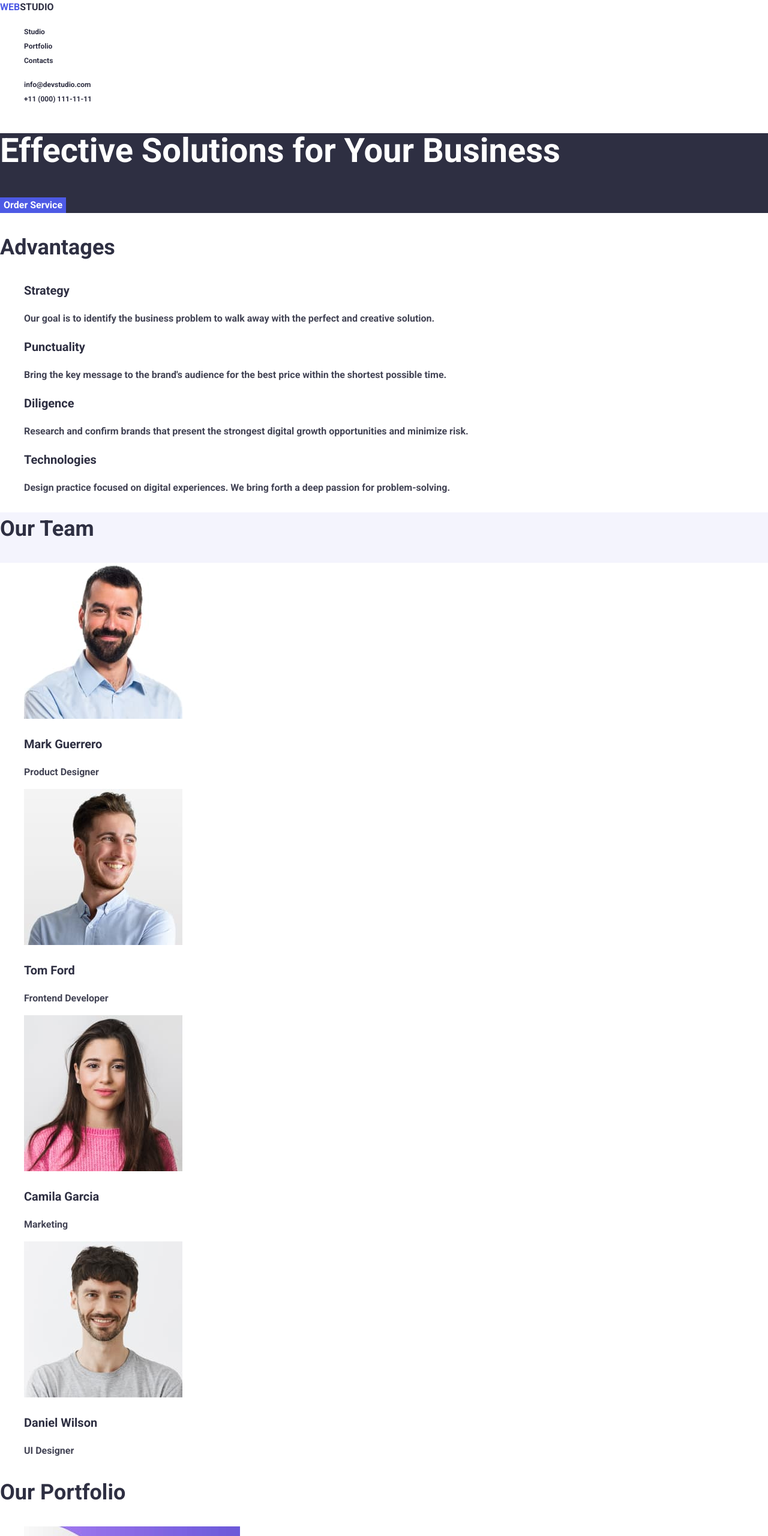
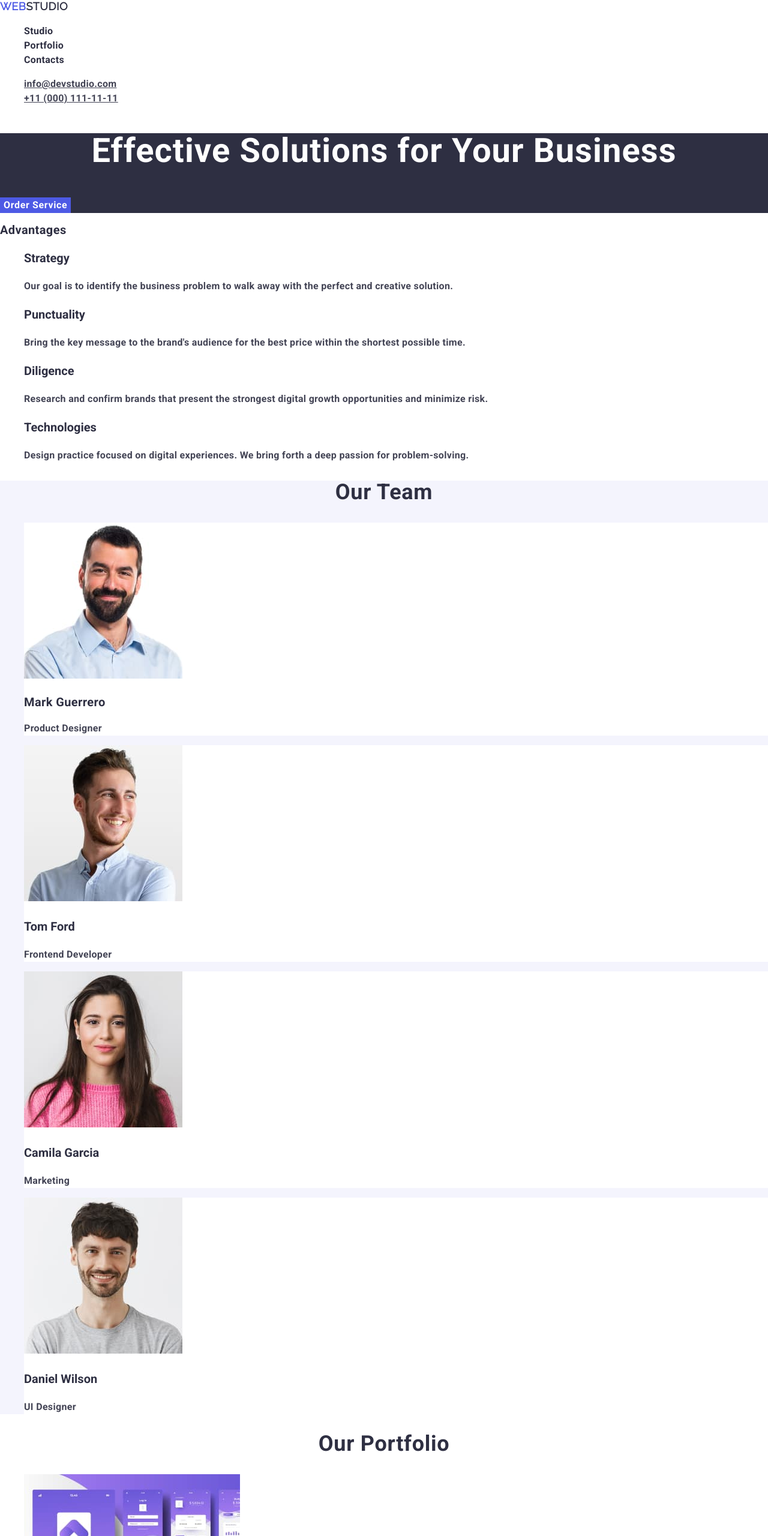
Before and after one commit to MaxRebryk/goit-markup-hw-02, a plain HTML site: page index.html in a window 1280 px wide. Shown: the top 2560 px of the page at 60% size. Drawn offline with nearby package versions, Linux system fonts and the light colour scheme; files whose address does not match are found by name.

Commit message:
repaired

```diff
--- a/css/styles.css
+++ b/css/styles.css
@@ -1,9 +1,11 @@
 body{
     font-family: "Roboto", sans-serif, "Arial", sans-serif;
+    font-weight: 400;
     font-size: 16px;
     line-height: 1.5;
     letter-spacing: 2%;
     color: #434455;
+    background-color: #FFFFFF
 }
 header{
     border: 1px;
@@ -11,20 +13,6 @@ header{
 }
 ul{
     list-style: none;
-}
-
-h1{
-    font-weight: 700;
-    font-size: 56px;
-    line-height: 1.07;
-    letter-spacing: 2%;
-}
-
-h2{
-    font-weight: 700;
-    font-size: 36px;
-    letter-spacing: 2%;
-    color: #2E2F42;
 }
 
 h3 {
@@ -36,35 +24,59 @@ h3 {
 
 .logo{
     text-decoration: none;
-    color: #2E2F42;
+    color: #4d5ae5;
     text-transform: uppercase;
+    font-family: "Raleway", sans-serif;
+    font-weight: 700;
+    font-size: 18px;
+    line-height: 1.17;
+    letter-spacing: 0.03em
 
 }
 
 .logo:hover{
-    color: currentColor;
+    color: #4d5ae5;
 }
 
-.web{
-    color: #4D5AE5;
+.studio-logo{
+    color: #2e2f42;
 }
 
-.web:hover{
-    color: #4D5AE5;
+.studio-logo:hover{
+    color: #2e2f42;
 }
 
 .link{
     text-decoration: none;
     color: #2E2F42;
-    font-size: 12px;
-    line-height: 1.333;
-    letter-spacing: 4%;
-    font-style: normal;
+    font-size: 16px;
+    line-height: 1.5;
+    letter-spacing: 0.02em;
+    font-weight: 500;
 
 }
 
 .link:hover, :focus{
     text-decoration: none;
+    color: #404BBF;
+}
+
+.address-contacts{
+    font-style: normal;
+}
+
+.contacts-item{
+    font-size: 16px;
+    line-height: 1.5;
+    letter-spacing: 0.02em;
+    color: #434455;
+}
+
+.contacts-item:hover{
+    color:#404BBF;
+}
+
+.contacts-item:focus{
     color: #404BBF;
 }
 
@@ -92,18 +104,48 @@ h3 {
     background-color: #2E2F42;
 }
 
+.first-header{
+    font-weight: 700;
+    font-size: 56px;
+    line-height: 1.07;
+    letter-spacing: 0.02em;
+    text-align: center;
+}
+
 .button-order{
     background-color: #4D5AE5;
     color: #FFFFFF;
     cursor: pointer;
     border: 0px;
     font-size: 16px;
+    font-family: "Roboto", sans-serif;
+    font-weight: 500;
     line-height: 1.5;
-    letter-spacing: 4%;
+    letter-spacing: 0.04em;
 }
 
 .button-order:hover{
     background-color: #404BBF;
+}
+
+.button-order:focus {
+    background-color: #404BBF;
+}
+
+.advantages-header {
+    font-weight: 500;
+    font-size: 20px;
+    letter-spacing: 0.02em;
+    color: #2E2F42;
+    line-height: 1.2;
+}
+
+.advantages-text{
+    font-weight: 500;
+    font-size: 16px;
+    line-height: 1.5;
+    letter-spacing: 0.02em;
+    color: #434455;
 }
 
 .team{
@@ -116,21 +158,85 @@ h3 {
     border-color: #E7E9FC;
 }
 
-footer{
+.team-header{
+    font-size: 36px;
+    letter-spacing: 0.02em;
+    color: #2E2F42;
+    line-height: 1.11;
+    text-align: center;
+    text-transform: capitalize;
+}
+
+.team-names{
+    font-weight: 500;
+    font-size: 20px;
+    letter-spacing: 0.02em;
+    color: #2E2F42;
+    line-height: 1.2;
+}
+
+.team-text{
+    font-weight: 500;
+    font-size: 16px;
+    line-height: 1.5;
+    letter-spacing: 0.02em;
+    color: #434455;
+}
+
+.portfolio-header{
+    font-size: 36px;
+    letter-spacing: 0.02em;
+    color: #2E2F42;
+    line-height: 1.11;
+    text-align: center;
+    text-transform: capitalize;
+}
+
+.portfolio-names{
+    font-weight: 500;
+    font-size: 20px;
+    letter-spacing: 0.02em;
+    color: #2E2F42;
+    line-height: 1.2;
+}
+
+.portfolio-text{
+    font-weight: 500;
+    font-size: 16px;
+    line-height: 1.5;
+    letter-spacing: 0.02em;
+    color: #434455;
+}
+
+.footer{
     background-color: #2E2F42;
 }
 
 .footer-text{
     color: #F4F4FD;
+    font-weight: 500;
+    font-size: 16px;
+    line-height: 1.5;
+    letter-spacing: 0.02em;
+
 }
 
 .logo-footer {
     text-decoration: none;
-    color: #F4F4FD;
+    color: #4d5ae5;
     text-transform: uppercase;
+    font-family: "Raleway", sans-serif;
+    font-weight: 700;
+    font-size: 18px;
+     line-height: 1.17;
+    letter-spacing: 0.03em
 
 }
 
 .logo-footer:hover {
+    color: #4d5ae5;
+}
+
+.studio-logo-footer{
     color: #F4F4FD;
 }
--- a/index.html
+++ b/index.html
@@ -12,6 +12,12 @@
       href="https://fonts.googleapis.com/css2?family=Roboto:ital,wght@0,700;1,700&display=swap"
       rel="stylesheet"
     />
+    <link rel="preconnect" href="https://fonts.googleapis.com" />
+    <link rel="preconnect" href="https://fonts.gstatic.com" crossorigin />
+    <link
+      href="https://fonts.googleapis.com/css2?family=Raleway&family=Roboto:ital,wght@0,700;1,700&display=swap"
+      rel="stylesheet"
+    />
     <meta charset="UTF-8" />
     <meta name="viewport" content="width=device-width, initial-scale=1.0" />
     <title>Webstudio</title>
@@ -23,28 +29,30 @@
         <!-- Logo -->
 
         <a class="logo" href="./index.html"
-          ><span class="web">Web</span>Studio</a
+          >Web<span class="studio-logo">Studio</span></a
         >
 
         <!-- Navigation -->
 
         <ul class="navigate">
-          <li><a class="studio" href="">Studio</a></li>
+          <li><a class="link" href="./index.html">Studio</a></li>
           <li><a class="link" href="">Portfolio</a></li>
           <li><a class="link" href="">Contacts</a></li>
         </ul>
       </nav>
-      <address>
+      <address class="address-contacts">
         <!-- Contact -->
 
         <ul>
           <li>
-            <a class="link" href="mailto:info@devstudio.com"
+            <a class="contacts-item" href="mailto:info@devstudio.com"
               >info@devstudio.com</a
             >
           </li>
           <li>
-            <a class="link" href="tel:+110001111111">+11 (000) 111-11-11</a>
+            <a class="contacts-item" href="tel:+110001111111"
+              >+11 (000) 111-11-11</a
+            >
           </li>
         </ul>
       </address>
@@ -54,39 +62,39 @@
       <!-- Section with button -->
 
       <section class="first">
-        <h1>Effective Solutions for Your Business</h1>
+        <h1 class="first-header">Effective Solutions for Your Business</h1>
         <button type="button" class="button-order">Order Service</button>
       </section>
 
       <!-- Section with text -->
 
       <section>
-        <h2>Advantages</h2>
+        <h2 class="advantages-header">Advantages</h2>
         <ul>
           <li>
             <h3>Strategy</h3>
-            <p>
+            <p class="advantages-text">
               Our goal is to identify the business problem to walk away with the
               perfect and creative solution.
             </p>
           </li>
           <li>
             <h3>Punctuality</h3>
-            <p>
+            <p class="advantages-text">
               Bring the key message to the brand's audience for the best price
               within the shortest possible time.
             </p>
           </li>
           <li>
             <h3>Diligence</h3>
-            <p>
+            <p class="advantages-text">
               Research and confirm brands that present the strongest digital
               growth opportunities and minimize risk.
             </p>
           </li>
           <li>
             <h3>Technologies</h3>
-            <p>
+            <p class="advantages-text">
               Design practice focused on digital experiences. We bring forth a
               deep passion for problem-solving.
             </p>
@@ -97,19 +105,19 @@
       <!-- Section with team-photo -->
 
       <section class="team">
-        <h2>Our Team</h2>
-        <ul class="team-cards">
-          <li>
+        <h2 class="team-header">Our Team</h2>
+        <ul>
+          <li class="team-cards">
             <img
               src="./images/1.jpg"
               height="260"
               width="264"
               alt="man with beard"
             />
-            <h3>Mark Guerrero</h3>
-            <p>Product Designer</p>
+            <h3 class="team-names">Mark Guerrero</h3>
+            <p class="team-text">Product Designer</p>
           </li>
-          <li>
+          <li class="team-cards">
             <img
               src="./images/2.jpg"
               height="260"
@@ -117,9 +125,9 @@
               alt="happy man"
             />
             <h3>Tom Ford</h3>
-            <p>Frontend Developer</p>
+            <p class="team-text">Frontend Developer</p>
           </li>
-          <li>
+          <li class="team-cards">
             <img
               src="./images/3.jpg"
               height="260"
@@ -127,9 +135,9 @@
               alt="cute women"
             />
             <h3>Camila Garcia</h3>
-            <p>Marketing</p>
-          </li>
-          <li>
+            <p class="team-text">Marketing</p>
+          </li class="team-cards">
+          <li class="team-cards">
             <img
               src="./images/4.jpg"
               height="260"
@@ -137,7 +145,7 @@
               alt="smiling man"
             />
             <h3>Daniel Wilson</h3>
-            <p>UI Designer</p>
+            <p class="team-text">UI Designer</p>
           </li>
         </ul>
       </section>
@@ -146,7 +154,7 @@
     <!-- Portfolio -->
 
     <section>
-      <h2>Our Portfolio</h2>
+      <h2 class="portfolio-header">Our Portfolio</h2>
       <ul>
         <li>
           <img
@@ -155,8 +163,8 @@
             width="360"
             alt="banking app"
           />
-          <h3>Banking App</h3>
-          <p>App</p>
+          <h3 class="portfolio-names">Banking App</h3>
+          <p class="portfolio-text">App</p>
         </li>
         <li>
           <img
@@ -165,8 +173,8 @@
             width="360"
             alt="payment"
           />
-          <h3>Cashless Payment</h3>
-          <p>Marketing</p>
+          <h3 class="portfolio-names">Cashless Payment</h3>
+          <p class="portfolio-text">Marketing</p>
         </li>
         <li>
           <img
@@ -175,12 +183,12 @@
             width="360"
             alt="laptop and phone"
           />
-          <h3>Meditation App</h3>
-          <p>App</p>
+          <h3 class="portfolio-names">Meditation App</h3>
+          <p class="portfolio-text">App</p>
         </li>
         <li>
           <img src="./images/taxi.jpg" height="300" width="360" alt="car" />
-          <h3>Taxi Service</h3>
+          <h3 class="portfolio-names">Taxi Service</h3>
           <p>Marketing</p>
         </li>
         <li>
@@ -190,8 +198,8 @@
             width="360"
             alt="lockscreen"
           />
-          <h3>Screen Illustrations</h3>
-          <p>Design</p>
+          <h3 class="portfolio-names">Screen Illustrations</h3>
+          <p class="portfolio-text">Design</p>
         </li>
         <li>
           <img
@@ -200,18 +208,18 @@
             width="360"
             alt="girl with phone"
           />
-          <h3>Online Courses</h3>
-          <p>Marketing</p>
+          <h3 class="portfolio-names">Online Courses</h3>
+          <p class="portfolio-text">Marketing</p>
         </li>
       </ul>
     </section>
 
     <!-- Footer -->
 
-    <footer>
+    <footer class="footer">
       <a class="logo-footer" href="./index.html"
-        ><span class="web">Web</span>Studio</a
-      >
+          >Web<span class="studio-logo-footer">Studio</span></a
+        >
 
       <p class="footer-text">
         Increase the flow of customers and sales for your business with digital
```
